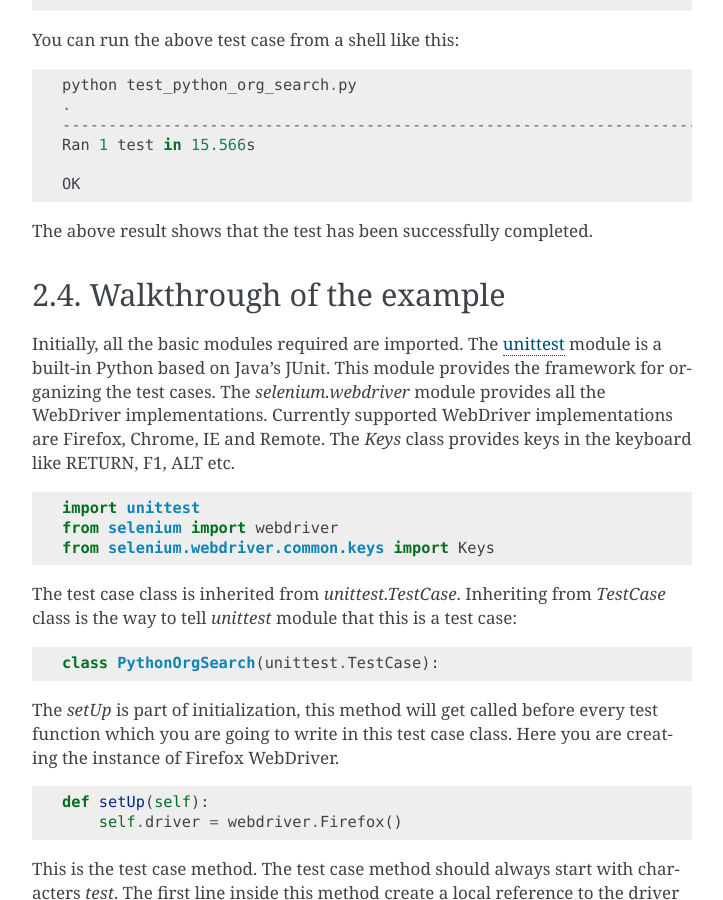
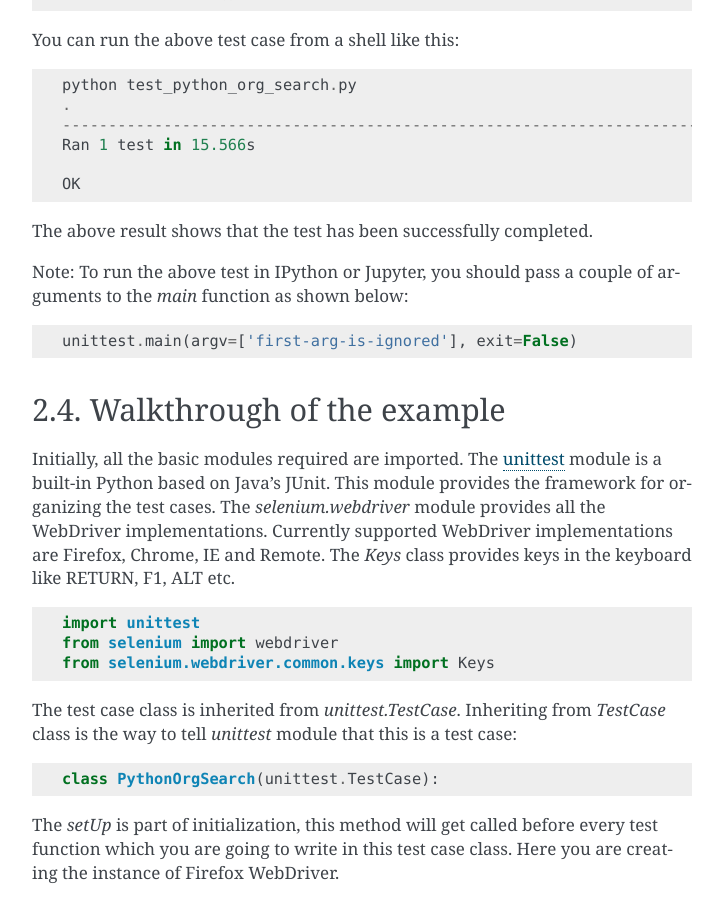
Before and after one commit to baijum/selenium-python, a Sphinx documentation site: the page built from source/getting-started.rst, in a window 1280 px wide and 900 px high, scrolled down 2593 px. Shown: the whole window, without its empty margins (388-1111 px from the left). Built offline with Sphinx 7.4.7, drawn with Linux system fonts in a browser that asks for light colours.

Commit message:
Add a note about usage with IPython or Jupyter
Co-authored-by: Baiju Muthukadan <baiju.m.mail@gmail.com>

```diff
--- a/source/getting-started.rst
+++ b/source/getting-started.rst
@@ -140,6 +140,12 @@ You can run the above test case from a shell like this::
 
 The above result shows that the test has been successfully completed.
 
+Note: To run the above test in IPython or Jupyter, you should pass a couple of arguments to the `main` function as shown below:
+::
+
+  unittest.main(argv=['first-arg-is-ignored'], exit=False)
+
+
 
 Walkthrough of the example
 ~~~~~~~~~~~~~~~~~~~~~~~~~~
```
